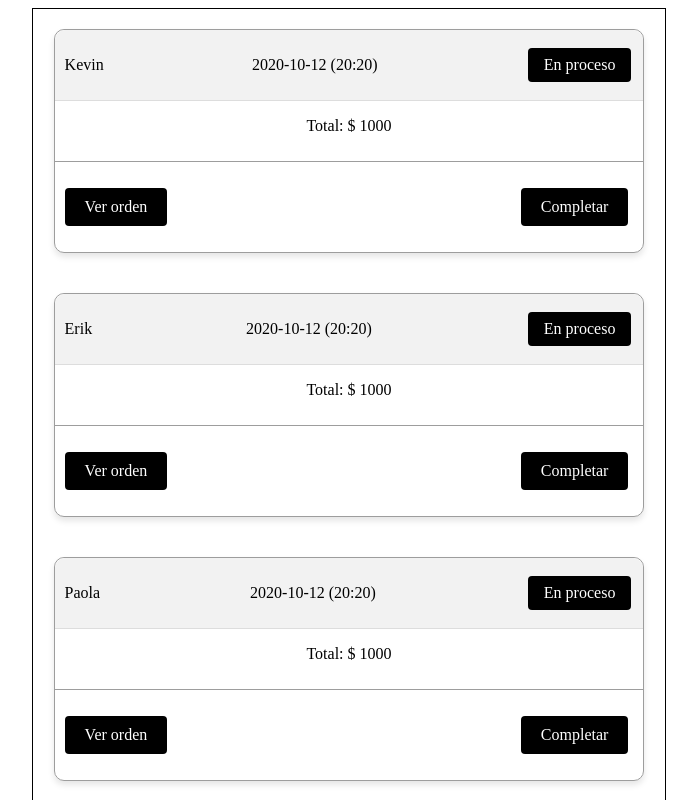
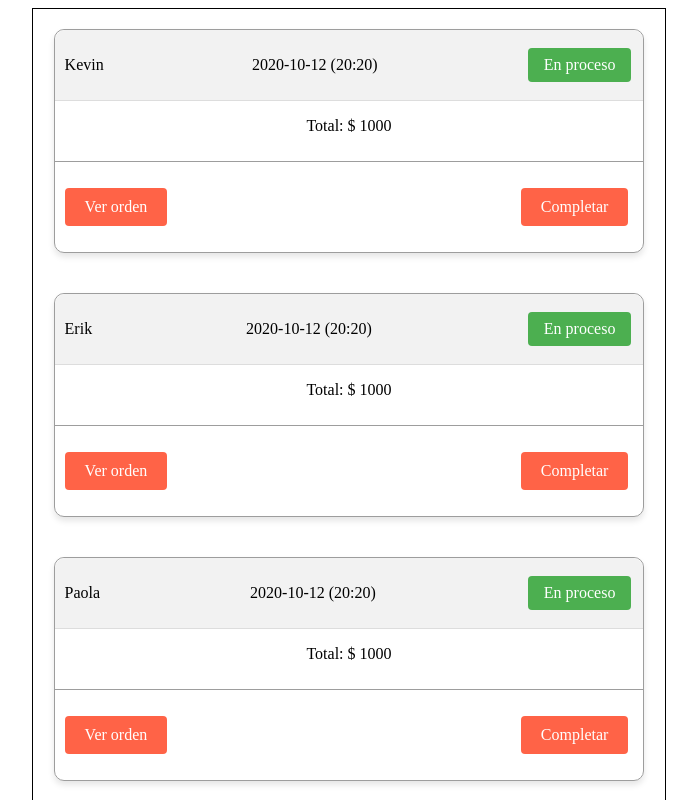
Before and after one commit to BryanGuano02/Prototipo-AppWeb-BI, a plain HTML site: page Código/pages/lista_ordenes.html in a window 1280 px wide. Shown: the top 800 px of the page, without its empty margins (291-988 px from the left). Drawn offline with Linux system fonts and the light colour scheme.

Commit message:
edit Colores botones

```diff
--- a/Código/css/style_list_ordenes.css
+++ b/Código/css/style_list_ordenes.css
@@ -51,7 +51,7 @@
 
 
   .estado {
-      background-color: #000000;
+      background-color: #4caf50;
       color: #ffffff;
       padding: 8px 16px;
       border-radius: 4px;
@@ -63,7 +63,7 @@
   }
 
   .orden_botones .boton {
-      background-color: #000000;
+      background-color: #ff6347;
       color: #ffffff;
       padding: 10px 20px;
       margin-right: 5px;
```
